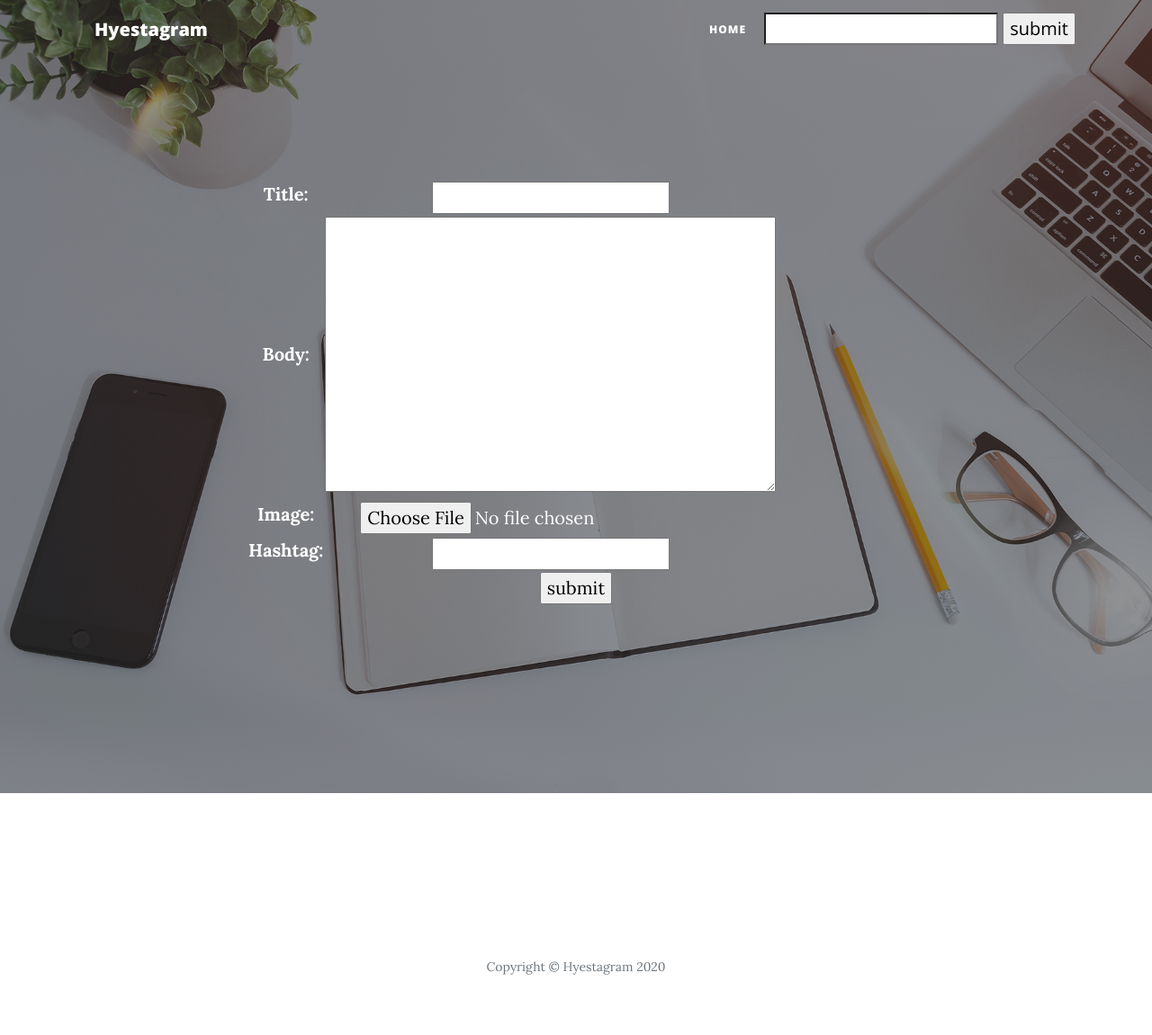
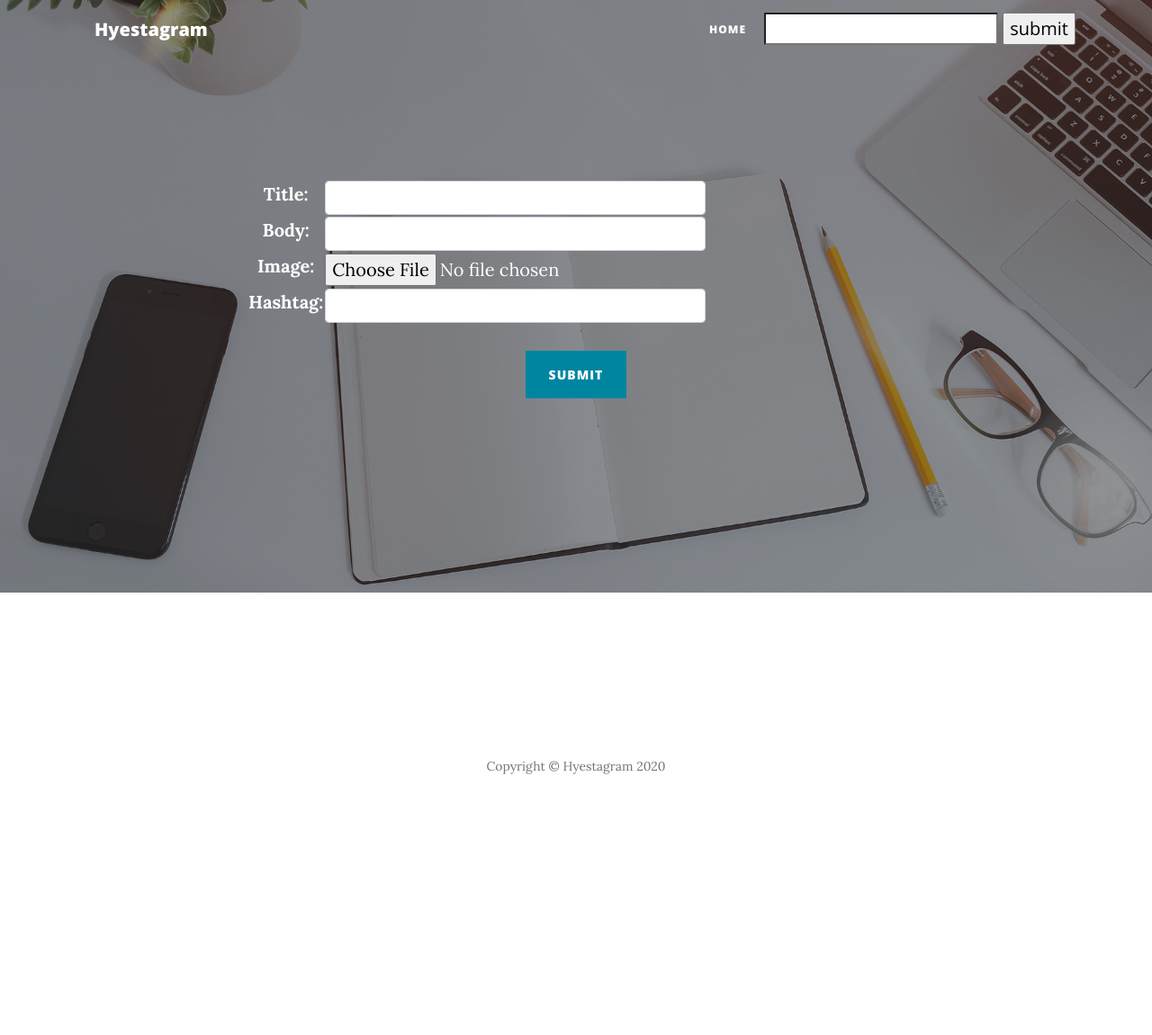
Before and after one commit to hyesungoh/Django_SELFMADE, a Django app: template app/templates/app/write.html in a window 1280 px wide. Shown: the whole page at 90% size. After the commit the page ends 861 px from the top, so only its background shows below. Run offline with Django 3.2, Linux system fonts and the light colour scheme; the template is opened without the code that fills it: values that come from a table or form of the project are taken from there, others are empty; some libraries are stand-ins or nearby versions; some web fonts are replaced.

Commit message:
Use form widgets for design

```diff
--- a/app/forms.py
+++ b/app/forms.py
@@ -6,6 +6,14 @@ class PostForm(forms.ModelForm):
     class Meta:
         model = Post
         fields = ['title', 'body', 'image', 'hashtag']
+
+        widgets = {
+            'title': forms.TextInput(attrs={'class': 'form-control'}),
+            'body': forms.TextInput(attrs={'class': 'form-control'}),
+            'image': forms.FileInput(attrs={'class': 'form-control-file'}),
+            'hashtag': forms.TextInput(attrs={'class': 'form-control'})
+        }
+
 
 class CommentForm(forms.ModelForm):
     class Meta:
--- a/app/templates/app/write.html
+++ b/app/templates/app/write.html
@@ -8,15 +8,17 @@
   <div class="row">
     <div class="col-lg-8 col-md-10 mx-auto">
       <div class="site-heading">
+              <div class="form-group">
                 <form method='POST' enctype="multipart/form-data">
                 {% csrf_token %}
                 <table>
                     {{form.as_table}}
                 </table>
-            <input type='submit', value='submit'>
+                <br>
+                <button type="submit" class="btn btn-primary">Submit</button>
                 </form>
             <span class="subheading"></span>
-
+          </div>
       </div>
     </div>
   </div>
```
Also changed, not shown: db.sqlite3. Lines whose indentation alone changed are shown as unchanged.
